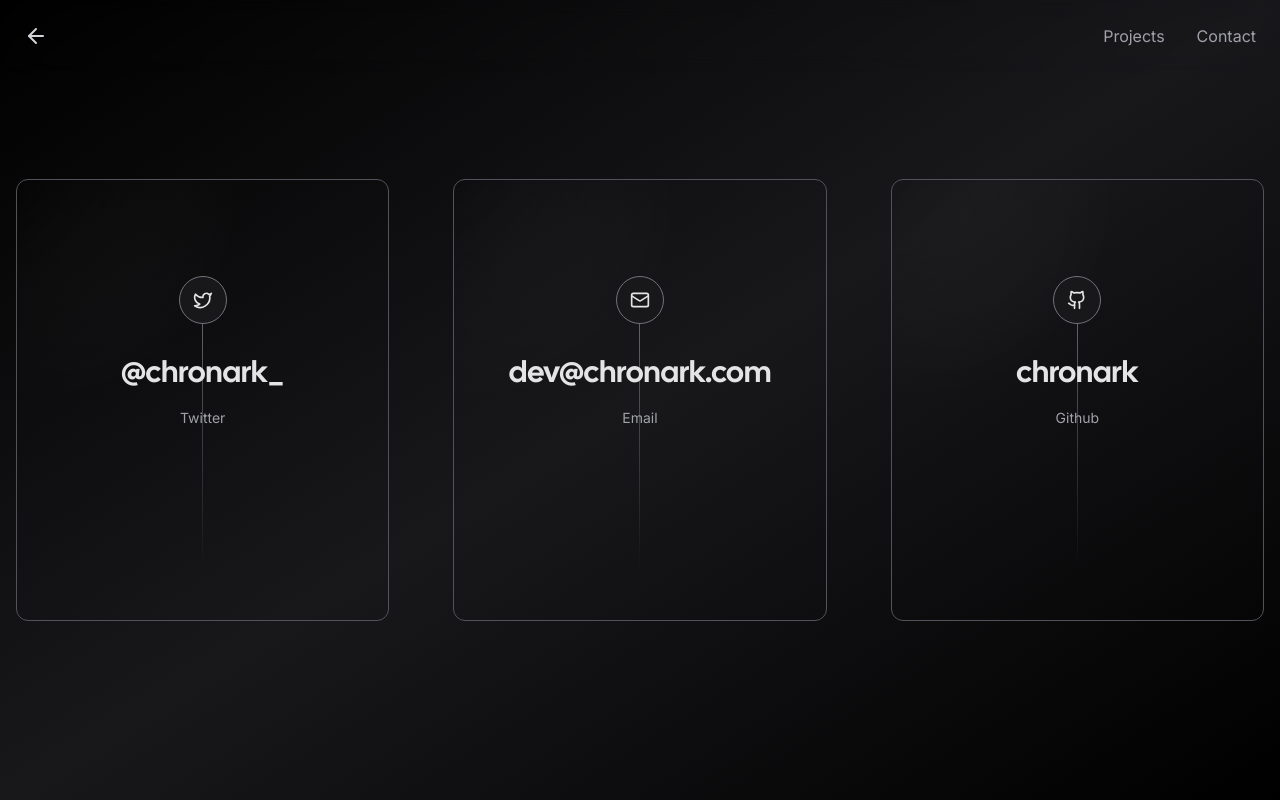
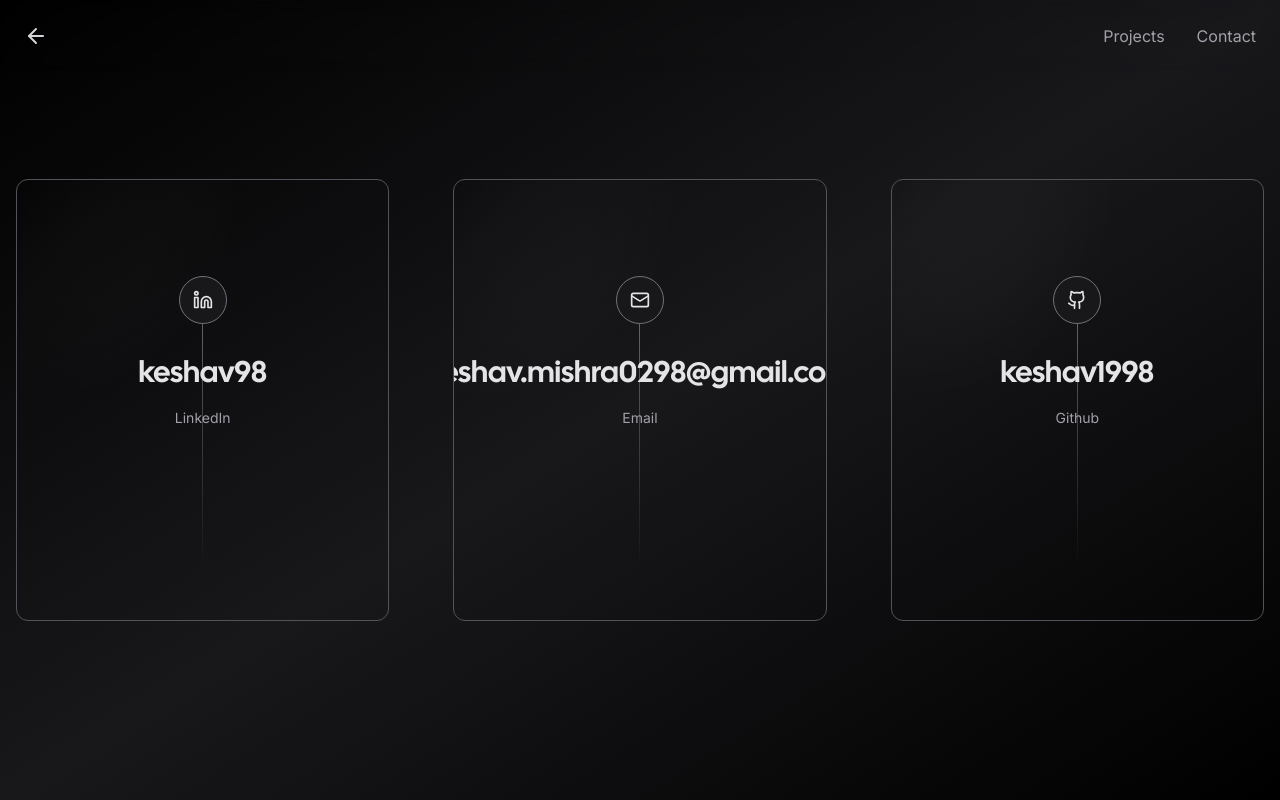
Before and after one commit to keshav1998/Portfolio-Hiring-Showcase, a Next.js app: page /contact in a window 1280 px wide. Built offline with nearby package versions, Linux system fonts and the light colour scheme; no server answers; what tailwindcss-debug-screens would draw is missing.

Commit message:
edit: contact details

```diff
--- a/app/contact/page.tsx
+++ b/app/contact/page.tsx
@@ -1,27 +1,27 @@
 "use client";
-import { Github, Mail, Twitter } from "lucide-react";
+import { Github, Mail, Linkedin } from "lucide-react";
 import Link from "next/link";
 import { Navigation } from "../components/nav";
 import { Card } from "../components/card";
 
 const socials = [
 	{
-		icon: <Twitter size={20} />,
-		href: "https://twitter.com/chronark_",
-		label: "Twitter",
-		handle: "@chronark_",
+		icon: <Linkedin size={20} />,
+		href: "https://www.linkedin.com/in/keshav98/",
+		label: "LinkedIn",
+		handle: "keshav98",
 	},
 	{
 		icon: <Mail size={20} />,
-		href: "mailto:dev@chronark.com",
+		href: "mailto:keshav.mishra0298@gmail.com",
 		label: "Email",
-		handle: "dev@chronark.com",
+		handle: "keshav.mishra0298@gmail.com",
 	},
 	{
 		icon: <Github size={20} />,
-		href: "https://github.com/chronark",
+		href: "https://github.com/keshav1998",
 		label: "Github",
-		handle: "chronark",
+		handle: "keshav1998",
 	},
 ];
 
```
